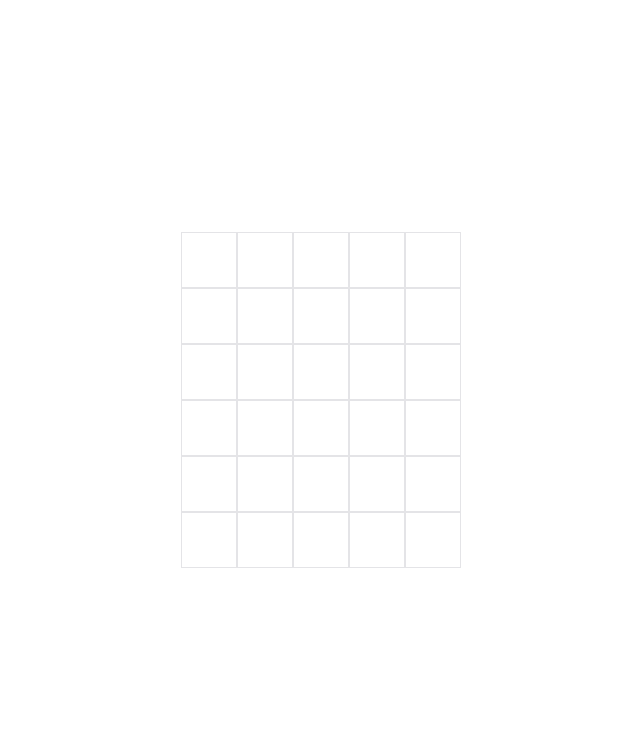
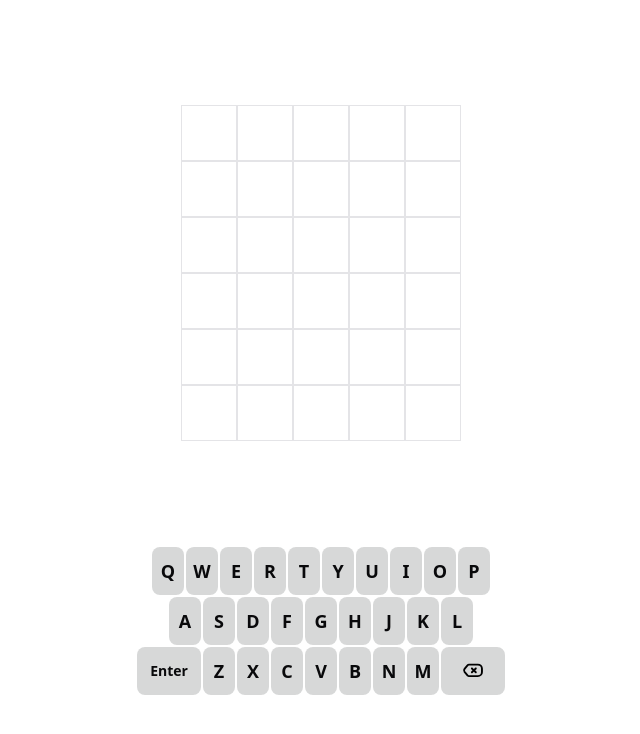
Before and after one commit to my-wordle/frontend, a React (Vite) app: page / in a window 1280 px wide. Shown: the top 734 px of the page, without its empty margins (319-959 px from the left). Built offline with nearby package versions, Linux system fonts and the light colour scheme.

Commit message:
feat: added onEnter logic

```diff
--- a/src/components/ui-mod/Board.tsx
+++ b/src/components/ui-mod/Board.tsx
@@ -1,17 +1,34 @@
-import type { FC } from 'react';
+import { useState, type FC } from 'react';
 import Row from './Row';
+import KeyBoard from './KeyBoard';
 
 interface Props {
     rows?: number;
 }
 
+const LETTERS: number = 5;
+
 export const Board: FC<Props> = ({ rows = 6 }) => {
+    const [activeRow, setActiveRow] = useState<number>(0);
+
+    const handleEnter = () => {
+        setActiveRow((prev) => prev + 1);
+    };
+
     return (
-        <section>
-            {Array.from({ length: rows }).map((_, index: number) => (
-                <Row key={index} />
-            ))}
-        </section>
+        <>
+            <section>
+                {Array.from({ length: rows }).map((_, index: number) => (
+                    <Row
+                        key={index}
+                        letters={LETTERS}
+                        active={activeRow === index}
+                    />
+                ))}
+            </section>
+
+            <KeyBoard onEnter={handleEnter} />
+        </>
     );
 };
 
--- a/src/components/ui-mod/GameField.tsx
+++ /dev/null
@@ -1,38 +0,0 @@
-import { useState, type FC } from 'react';
-import { InputOTP, InputOTPGroup, InputOTPSlot } from '../ui/input-otp';
-import { REGEXP_ONLY_CHARS } from 'input-otp';
-
-interface Props {
-    letters?: number;
-}
-
-export const GameField: FC<Props> = ({ letters = 5 }) => {
-    const [value, setValue] = useState<string>('');
-
-    const handleChange = (newValue: string) => {
-        setValue(newValue.toUpperCase());
-        console.log(value);
-    };
-
-    return (
-        <InputOTP
-            maxLength={letters}
-            value={value}
-            onChange={handleChange}
-            pattern={REGEXP_ONLY_CHARS}
-        >
-            <InputOTPGroup>
-                {Array.from({ length: letters }).map((_, index: number) => (
-                    <InputOTPSlot
-                        index={index}
-                        key={index}
-                        className="data-[active=true]:scale-105 font-semibold text-lg"
-                        defaultValue={'Z'}
-                    />
-                ))}
-            </InputOTPGroup>
-        </InputOTP>
-    );
-};
-
-export default GameField;
--- a/src/components/ui-mod/KeyBoard.tsx
+++ b/src/components/ui-mod/KeyBoard.tsx
@@ -1,9 +1,25 @@
 import { keyboardKeys } from '@/constants/keyboard';
 import Key from './Key';
+import type { FC } from 'react';
 
-export const KeyBoard = () => {
+interface Props {
+    onEnter: () => void;
+}
+
+export const KeyBoard: FC<Props> = ({ onEnter }) => {
     const handleClick = (symbol: string) => {
-        console.log(symbol);
+        switch (symbol) {
+            case 'enter':
+                onEnter();
+                break;
+            case 'backspace':
+                window.dispatchEvent(new CustomEvent('onBackspace'));
+                break;
+            default:
+                window.dispatchEvent(
+                    new CustomEvent('onType', { detail: { symbol } })
+                );
+        }
     };
 
     return (
--- a/src/components/ui-mod/Row.tsx
+++ b/src/components/ui-mod/Row.tsx
@@ -1,20 +1,17 @@
-import { useEffect, useState, type FC } from 'react';
+import { useState, type FC } from 'react';
 import Slot from './Slot';
 
 interface Props {
     letters?: number;
+    active: boolean;
 }
 
-export const Row: FC<Props> = ({ letters = 5 }) => {
+export const Row: FC<Props> = ({ letters = 5, active }) => {
     const [word, setWord] = useState<string>('');
 
     const handleInsert = (char: string) => {
         setWord((prev: string) => prev.concat(char));
     };
-
-    useEffect(() => {
-        console.log(word);
-    }, [word]);
 
     return (
         <div>
@@ -23,6 +20,7 @@ export const Row: FC<Props> = ({ letters = 5 }) => {
                     key={index}
                     active={word.length === index}
                     onInsert={handleInsert}
+                    disabled={!active}
                 />
             ))}
         </div>
--- a/src/components/ui-mod/Slot.tsx
+++ b/src/components/ui-mod/Slot.tsx
@@ -3,9 +3,10 @@ import { useEffect, useId, useRef, useState, type FC } from 'react';
 interface Props {
     active: boolean;
     onInsert: (symbol: string) => void;
+    disabled?: boolean;
 }
 
-export const Slot: FC<Props> = ({ active, onInsert }) => {
+export const Slot: FC<Props> = ({ active, onInsert, disabled = false }) => {
     const [symbol, setSymbol] = useState<string>('');
     const inputRef = useRef<HTMLInputElement | null>(null);
     const id: string = useId();
@@ -23,7 +24,7 @@ export const Slot: FC<Props> = ({ active, onInsert }) => {
         if (inputRef.current) {
             inputRef.current.focus();
         }
-    }, [active]);
+    }, [active, disabled]);
 
     return (
         <input
@@ -33,7 +34,7 @@ export const Slot: FC<Props> = ({ active, onInsert }) => {
             value={symbol.toUpperCase()}
             onChange={handleChange}
             ref={inputRef}
-            disabled={!active}
+            disabled={!active || disabled}
         />
     );
 };
--- a/src/pages/MainPage/MainPage.tsx
+++ b/src/pages/MainPage/MainPage.tsx
@@ -1,9 +1,9 @@
-import Board from '@/components/ui-mod/Board';
+import Board from "@/components/ui-mod/Board";
+
 
 export const MainPage = () => {
     return (
-        <div className="w-screen h-screen flex justify-center items-center">
-            {/* <GameField /> */}
+        <div className="w-screen h-screen flex justify-evenly items-center flex-col">
             <Board />
         </div>
     );
```
